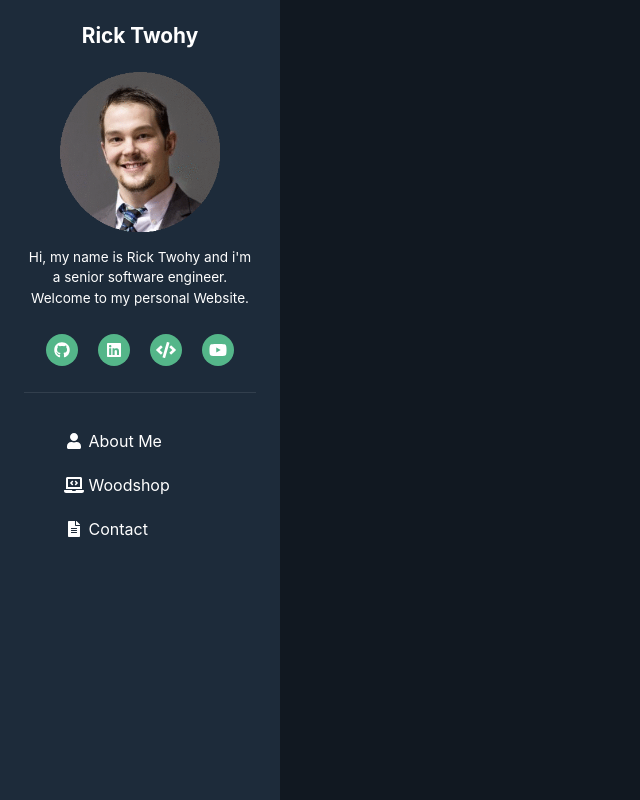
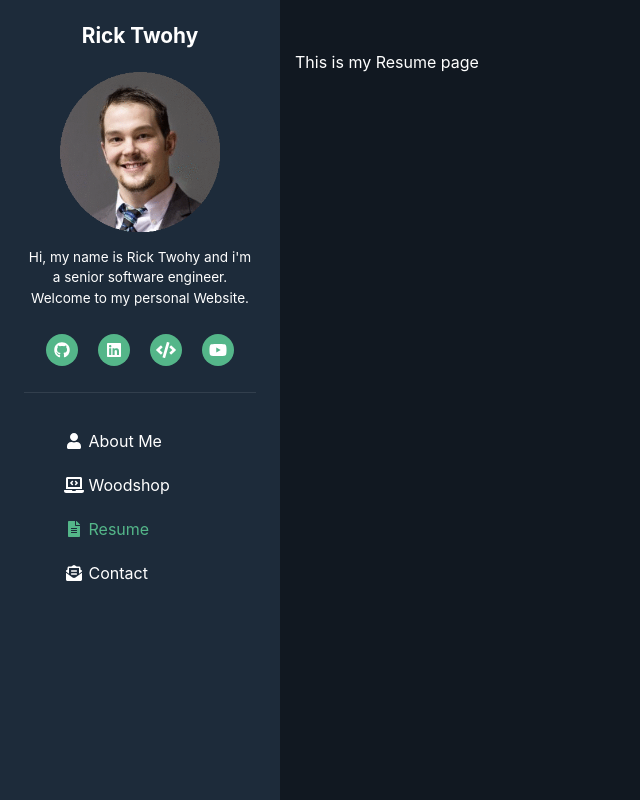
Before and after one commit to twohyjr/ricktwohy.dev, a React (Create React App) app in the folder website/: page /resume in a window 1280 px wide. Shown: the whole page, without its empty margins (0-640 px from the left). Built offline with nearby package versions, Linux system fonts and the light colour scheme.

Commit message:
Updated sidebar to look better

```diff
--- a/website/src/App.js
+++ b/website/src/App.js
@@ -1,9 +1,10 @@
-import './App.scss';
+import './Style.scss';
 
 import ContactPage from './Components/ContactPage'
 import HomePage from './Components/HomePage'
 import WoodshopPage from './Components/WoodshopPage'
 import Sidebar from './Components/Sidebar';
+import ResumePage from './Components/ResumePage';
 
 import { Container } from 'react-bootstrap'
 
@@ -30,11 +31,14 @@ function App() {
               <Route path="/home">
                 <HomePage />
               </Route>
+              <Route path="/woodshop">
+                <WoodshopPage />
+              </Route>
+              <Route path="/resume">
+                <ResumePage />
+              </Route>
               <Route path="/contact">
                 <ContactPage />
-              </Route>
-              <Route path="/woodshop">
-                <WoodshopPage />
               </Route>
             </Switch>
           </Container>
--- a/website/src/App.scss
+++ /dev/null
@@ -1,119 +0,0 @@
-// Imports
-@import "~bootstrap/scss/bootstrap";
-
-// ------ COLORS ------
-$green: #54B689;
-$dark-blue: #111821;
-$light-blue: #1d2b3a;
-$dark-grey: #ffffff18;
-
-// ------ Constants ------
-$sidebar-width: 280px;
-
-// ------ Global Styles ------
-body {
-  margin: 0;
-  padding: 0;
-  font-family: -apple-system,BlinkMacSystemFont,"Segoe UI",Roboto,"Helvetica Neue",Arial,"Noto Sans",sans-serif,"Apple Color Emoji","Segoe UI Emoji","Segoe UI Symbol","Noto Color Emoji";
-  -webkit-font-smoothing: antialiased;
-  color: white;
-}
-
-// ------ App.js ------
-.app-wrapper {
-  display: flex;
-}
-
-.sidebar-section {
-  position: fixed;
-  padding: 1.5em;
-  height: 100vh;
-  width: $sidebar-width;
-  top: 0;
-  left: 0;
-  background-color: $light-blue;
-}
-
-.content-section {
-  margin-left: $sidebar-width;
-  background-color: $dark-blue;
-  padding-top: 50px;
-  height: 100vh;
-  width: 100%;
-}
-
-// ------ Sidebar.js ------
-.sidebar {
-  display: flex;
-  flex-direction: column;
-  text-align: center;
-
-  h3 {
-    font-size:1.3em;
-    font-weight: bold;
-  }
-
-  img {
-    margin: 15px auto;
-  }
-
-  p {
-    font-size: 0.85em;
-  }
-}
-
-.social-links {
-  padding: 0;
-  display: flex;
-  list-style: none;
-  justify-content: center;
-  margin: 0;
-  color: $green;
-}
-
-.social-list-item {
-  background: $green;
-  border-radius: 50%;
-  padding-top: 4px;
-  width: 32px;
-  height: 32px;
-  margin: 10px;
-
-  a {
-    color: white;
-  }
-}
-
-hr {
-  background-color: $dark-grey;
-  width: 100%;
-  height: 1px;
-  border: none;
-}
-
-.site-nav {
-  display: flex;
-  flex-direction: column;
-  justify-content: center;
-  text-align: left;
-
-  li {
-    margin: 20px 0;
-    list-style: none;
-    text-decoration: none;
-  }
-}
-
-.site-link {
-  color: white;
-
-  &:hover {
-    text-decoration: none;
-    color: $green;
-  }
-
-  &.is-active {
-      color: $green;
-      cursor:default;
-  }
-}
--- /dev/null
+++ b/website/src/Components/ResumePage.js
@@ -0,0 +1,9 @@
+const ResumePage = () => {
+    return (
+        <div>
+            This is my Resume page
+        </div>
+    )
+}
+
+export default ResumePage
--- a/website/src/Components/Sidebar.js
+++ b/website/src/Components/Sidebar.js
@@ -15,16 +15,8 @@ import {
 } from '@fortawesome/free-solid-svg-icons'
 
 import ReactTooltip from 'react-tooltip';
-import { Tooltip } from 'react-bootstrap'
 
 const Sidebar = () => {
-    let activeSiteLink = "home";
-
-    function getActive(link) {
-        if (activeSiteLink === link) { return "active" }
-        return "";
-    }
-
     return (
         <div className="sidebar">
             <ReactTooltip />
@@ -48,7 +40,6 @@ const Sidebar = () => {
                 </li>
             </ul>
             <hr />
-
             <nav className="site-nav">
                 <ul>
                     <li>
@@ -62,15 +53,18 @@ const Sidebar = () => {
                         </NavLink>
                     </li>
                     <li>
+                        <NavLink to='/resume' activeClassName='is-active' className="site-link">
+                            <FontAwesomeIcon icon={faFileAlt} fixedWidth /> Resume
+                        </NavLink>
+                    </li>
+                    <li>
                         <NavLink to="/contact" activeClassName='is-active' className="site-link">
-                            <FontAwesomeIcon icon={faFileAlt} fixedWidth /> Contact
+                            <FontAwesomeIcon icon={faEnvelopeOpenText} fixedWidth /> Contact
                         </NavLink>
                     </li>
                 </ul>
-
             </nav>
         </div>
-
     )
 }
 
--- /dev/null
+++ b/website/src/Style.scss
@@ -0,0 +1,6 @@
+@import "~bootstrap/scss/bootstrap";
+
+@import "./Styles/Variables.scss";
+@import "./Styles/Globals.scss";
+@import "./Styles/App.scss";
+@import "./Styles/Sidebar.scss";
--- /dev/null
+++ b/website/src/Styles/App.scss
@@ -0,0 +1,21 @@
+.app-wrapper {
+    display: flex;
+  }
+
+  .sidebar-section {
+    position: fixed;
+    padding: 1.5em;
+    height: 100vh;
+    width: $sidebar-width;
+    top: 0;
+    left: 0;
+    background-color: $light-blue;
+  }
+
+  .content-section {
+    margin-left: $sidebar-width;
+    background-color: $dark-blue;
+    padding-top: 50px;
+    height: 100vh;
+    width: 100%;
+  }
--- /dev/null
+++ b/website/src/Styles/Globals.scss
@@ -0,0 +1,7 @@
+body {
+  margin: 0;
+  padding: 0;
+  font-family: -apple-system,BlinkMacSystemFont,"Segoe UI",Roboto,"Helvetica Neue",Arial,"Noto Sans",sans-serif,"Apple Color Emoji","Segoe UI Emoji","Segoe UI Symbol","Noto Color Emoji";
+  -webkit-font-smoothing: antialiased;
+  color: white;
+}
--- /dev/null
+++ b/website/src/Styles/Sidebar.scss
@@ -0,0 +1,74 @@
+.sidebar {
+    display: flex;
+    flex-direction: column;
+    text-align: center;
+
+    h3 {
+      font-size:1.3em;
+      font-weight: bold;
+    }
+
+    img {
+      margin: 15px auto;
+    }
+
+    p {
+      font-size: 0.85em;
+    }
+  }
+
+  .social-links {
+    padding: 0;
+    display: flex;
+    list-style: none;
+    justify-content: center;
+    margin: 0;
+    color: $green;
+  }
+
+  .social-list-item {
+    background: $green;
+    border-radius: 50%;
+    padding-top: 4px;
+    width: 32px;
+    height: 32px;
+    margin: 10px;
+
+    a {
+      color: white;
+    }
+  }
+
+  hr {
+    background-color: $dark-grey;
+    width: 100%;
+    height: 1px;
+    border: none;
+  }
+
+  .site-nav {
+    display: flex;
+    flex-direction: column;
+    justify-content: center;
+    text-align: left;
+
+    li {
+      margin: 20px 0;
+      list-style: none;
+      text-decoration: none;
+    }
+  }
+
+  .site-link {
+    color: white;
+
+    &:hover {
+      text-decoration: none;
+      color: $green;
+    }
+
+    &.is-active {
+        color: $green;
+        cursor:default;
+    }
+  }
--- /dev/null
+++ b/website/src/Styles/Variables.scss
@@ -0,0 +1,8 @@
+// ------ COLORS ------
+$green: #54B689;
+$dark-blue: #111821;
+$light-blue: #1d2b3a;
+$dark-grey: #ffffff18;
+
+// ------ Constants ------
+$sidebar-width: 280px;
```
